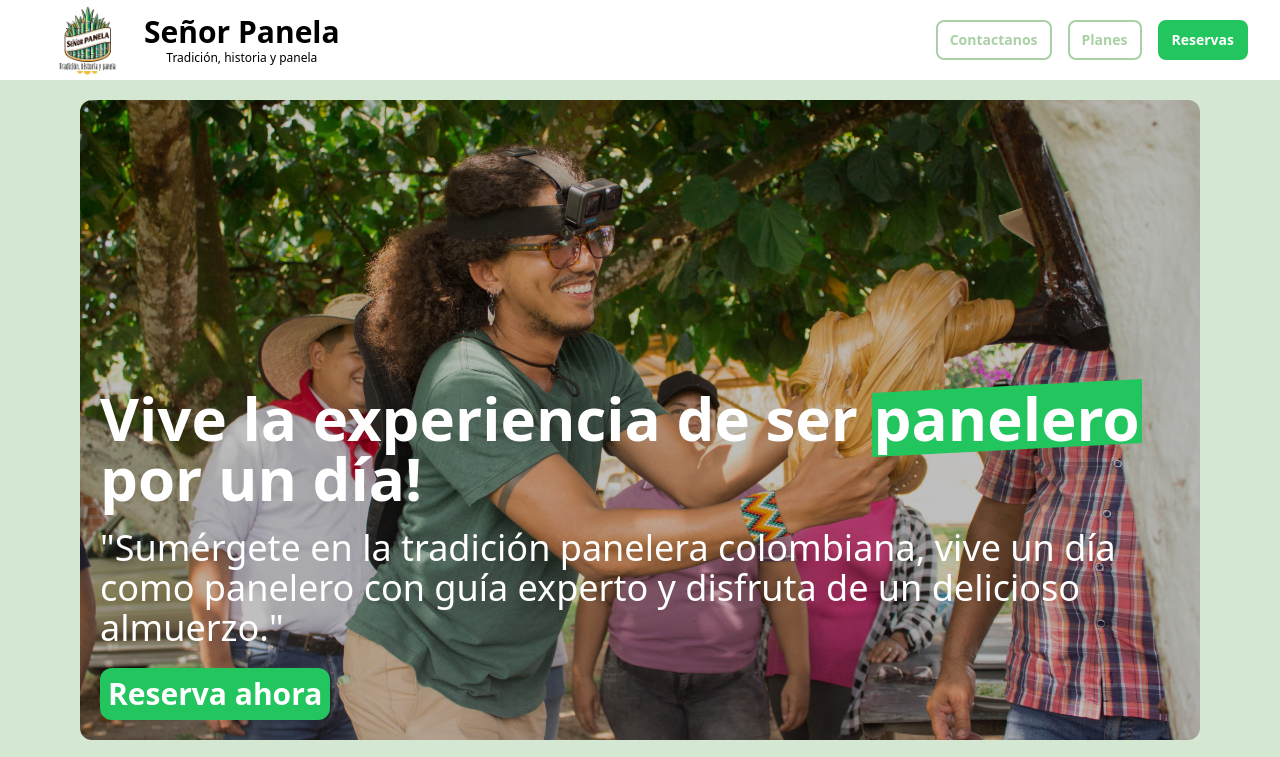
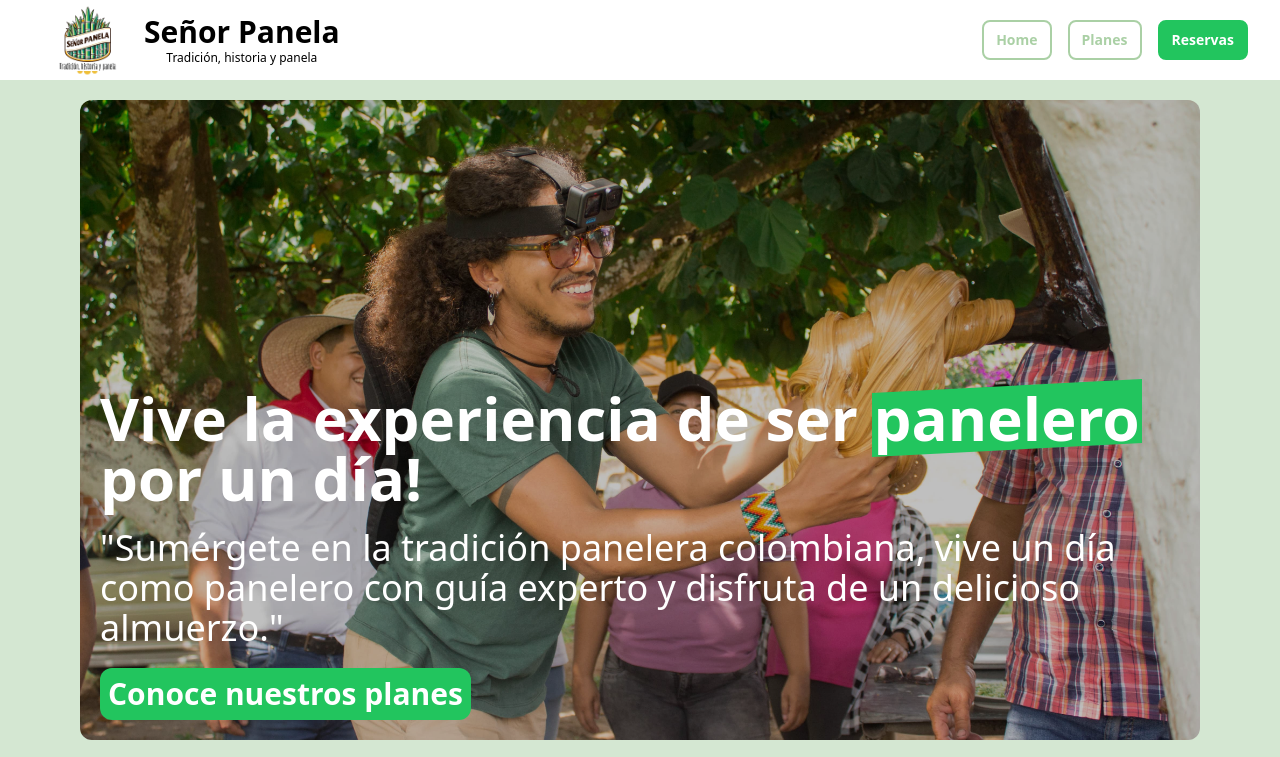
Before and after one commit to cristianccgg/Sr-Panela, a website: page index.html in a window 1280 px wide. Shown: the top 757 px of the page. Drawn offline with nearby package versions, Linux system fonts and the light colour scheme; files that its build step writes are made by us from their sources.

Commit message:
Home button updated

```diff
--- a/index.html
+++ b/index.html
@@ -80,10 +80,10 @@
               <div class="hidden sm:ml-auto sm:flex">
                 <div class="flex space-x-4 items-center">
                   <a
-                    href="#"
+                    href="index.html"
                     class="rounded-lg border-2 border-1Green px-3 py-2 text-sm font-bold text-1Green hover:bg-1Green hover:text-white"
                     aria-current="page"
-                    >Contactanos</a
+                    >Home</a
                   >
                   <a
                     href="planes.html"
@@ -106,10 +106,10 @@
           <div id="dropdown" class="space-y-1 px-2 pb-3 pt-2 hidden">
             <!-- Current: "bg-gray-900 text-white", Default: "text-gray-300 hover:bg-gray-700 hover:text-white" -->
             <a
-              href="#"
+              href="index.html"
               class="block rounded-md border-2 border-1Green px-3 py-2 text-base font-medium text-1Green hover:bg-1Green hover:text-white"
               aria-current="page"
-              >Contactanos</a
+              >Home</a
             >
             <a
               href="planes.html"
@@ -158,9 +158,9 @@
                 panelero con guía experto y disfruta de un delicioso almuerzo."
               </p>
               <button
-                class="z-10 relative bg-green-500 text-xs sm:text-2xl md:text-3xl text-white rounded-xl p-2 hover:bg-1Green hover:text-white font-bold sm:w-fit w-full"
+                class="z-10 relative bg-green-500 text-xs sm:text-2xl md:text-3xl text-white rounded-xl p-2 hover:bg-1Green hover:text-white font-semibold sm:w-fit w-full"
               >
-                Reserva ahora
+                <a href="planes.html">Conoce nuestros planes</a>
               </button>
             </div>
           </div>
--- a/planes.html
+++ b/planes.html
@@ -80,9 +80,9 @@
               <div class="hidden sm:ml-auto sm:flex">
                 <div class="flex space-x-4 items-center">
                   <a
-                    href="#"
+                    href="index.html"
                     class="rounded-lg border-2 border-1Green px-3 py-2 text-sm font-bold text-1Green hover:bg-1Green hover:text-white"
-                    >Contactanos</a
+                    >Home</a
                   >
                   <a
                     href="#"
@@ -105,10 +105,10 @@
         <div class="sm:hidden" id="mobile-menu">
           <div id="dropdown" class="space-y-1 px-2 pb-3 pt-2 hidden">
             <a
-              href="#"
+              href="index.html"
               class="block rounded-md border-2 border-1Green px-3 py-2 text-base font-medium text-1Green hover:bg-1Green hover:text-white"
               aria-current="page"
-              >Contactanos</a
+              >Home</a
             >
             <a
               href="#"
```
